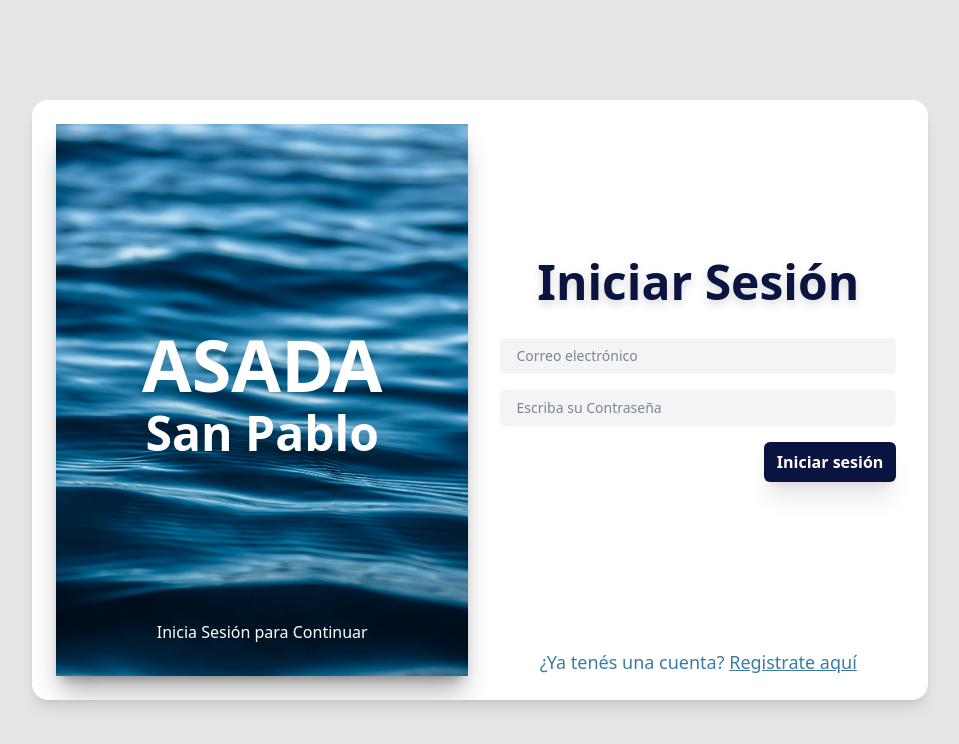
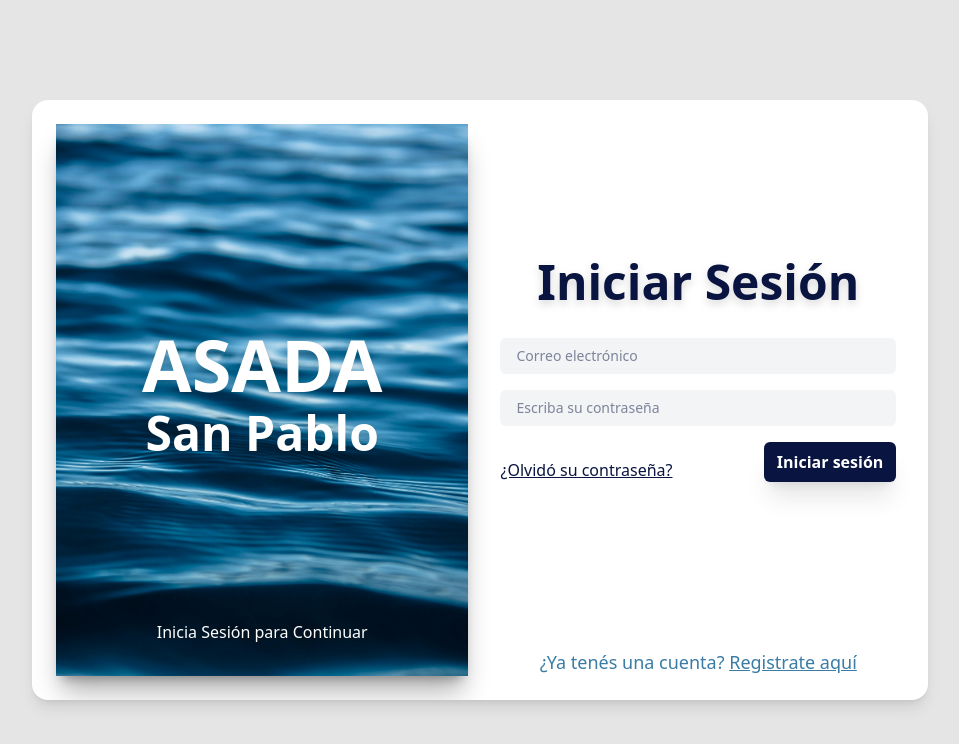
Before and after one commit to FranderCT/redsanpbalo-frontend-abonados, a React (Vite) app: page /auth/login in a window 1280 px wide. Shown: the top 744 px of the page, without its empty margins (160-1119 px from the left). Built offline with nearby package versions, Linux system fonts and the light colour scheme.

Commit message:
Agregar-OlvidarContraseña-Login

```diff
--- a/src/Modules/Auth/Pages/LoginUser.tsx
+++ b/src/Modules/Auth/Pages/LoginUser.tsx
@@ -91,7 +91,7 @@ const LoginUser = () => {
                     <>
                         <input
                             className="w-full px-4 py-2 bg-gray-100 text-[#091540] rounded-md text-sm"
-                            placeholder="Escriba su Contraseña"
+                            placeholder="Escriba su contraseña"
                             value={field.state.value}
                             type="password"
                             onChange={(e) => field.handleChange(e.target.value)}
@@ -108,7 +108,10 @@ const LoginUser = () => {
 
                 <form.Subscribe selector={(state) => [state.canSubmit, state.isSubmitting]}>
                 {([canSubmit, isSubmitting]) => (
-                    <div className="flex justify-end">
+                    <div className="flex flex-row justify-between items-end">
+                    <a /*href="/auth/register-abonado"*/ className="underline text-[#091540] font-medium hover:text-[#1789FC] cursor-pointer">
+                        ¿Olvidó su contraseña?
+                    </a>
                     <button
                         type="submit"
                         className="w-1/3 bg-[#091540] shadow-xl text-white py-2 rounded-md font-semibold hover:bg-[#1789FC] transition cursor-pointer"
```
